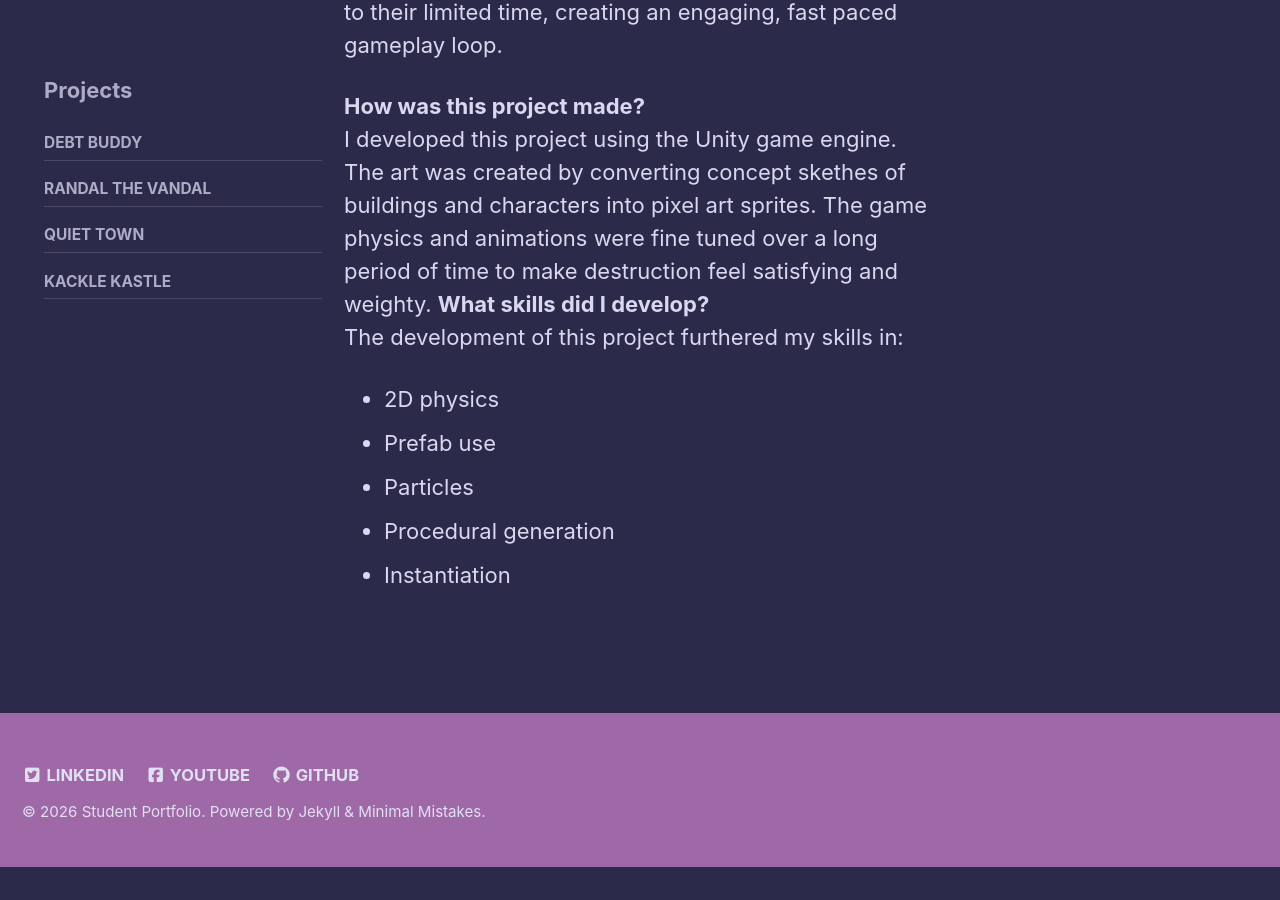
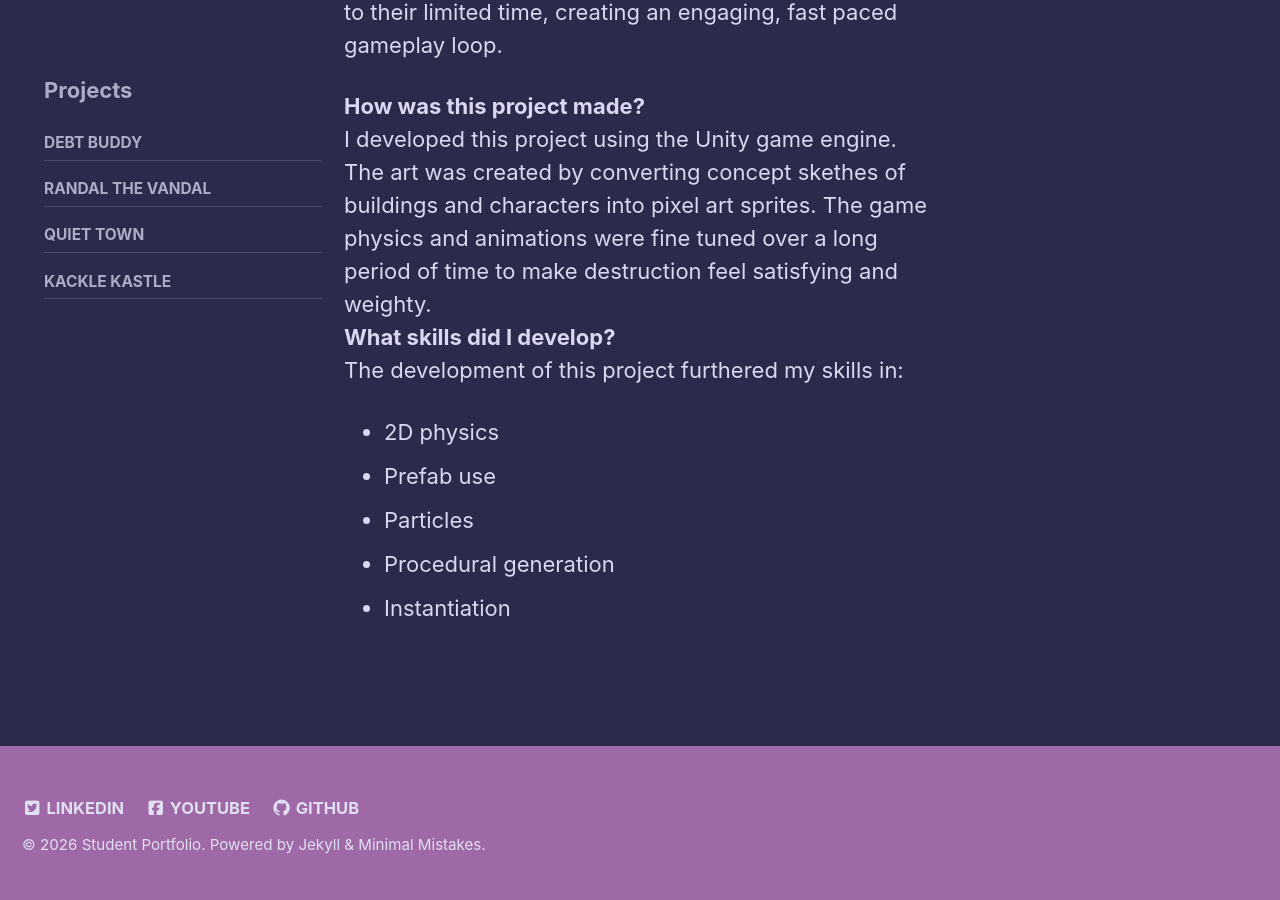
Before and after one commit to cmoss640/cmoss640.github.io, a Jekyll site: the page built from _pages/projects-randal.md, in a window 1280 px wide and 900 px high, scrolled down 1318 px. Built offline with Jekyll 4.4.1, drawn with Linux system fonts in a browser that asks for light colours; before the commit the page ends 2185 px from its top, so only the background shows below that.

```diff
--- a/_pages/projects-randal.md
+++ b/_pages/projects-randal.md
@@ -47,7 +47,7 @@ gallery_gameart:
 Randal the Vandal was a project built in my first year of university. This game is a sidescrolling platformer, with a procedurally generated world woth plenty of objects to interact with. The player jumps from building to building, destroying physics based objects to build up their property damage value while being pursued by a murder of crows. Objects destroyed can drop additional hammer pickups, but the amount you have is finite, encouraging players to throw their hammers sparingly instead of throwing wildly. The player is encouraged to run fast due to their limited time, creating an engaging, fast paced gameplay loop.
 
 **How was this project made?**\
-I developed this project using the Unity game engine. The art was created by converting concept skethes of buildings and characters into pixel art sprites. The game physics and animations were fine tuned over a long period of time to make destruction feel satisfying and weighty.
+I developed this project using the Unity game engine. The art was created by converting concept skethes of buildings and characters into pixel art sprites. The game physics and animations were fine tuned over a long period of time to make destruction feel satisfying and weighty.\
 **What skills did I develop?**\
 The development of this project furthered my skills in:
 - 2D physics
```
